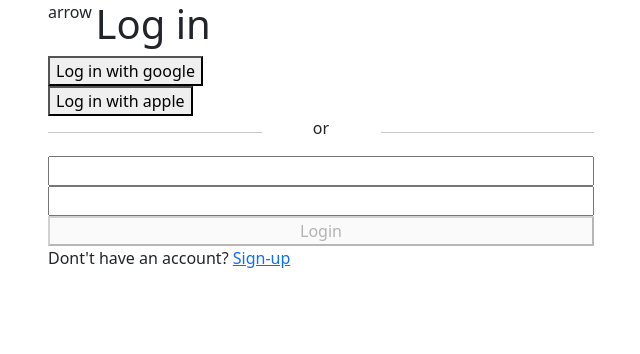
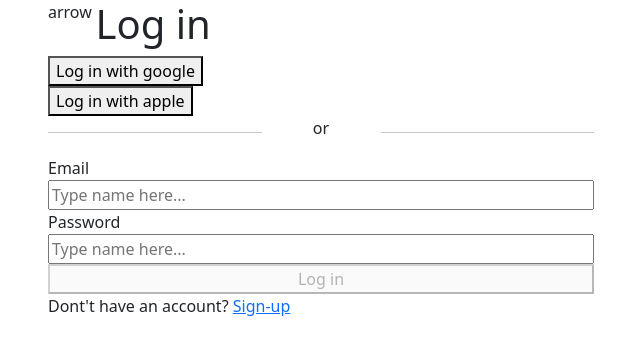
Before and after one commit to iv-shramko-nure/Doggy, an Angular app in the folder frontend/DoggyWeb/: page /auth/login in a window 1280 px wide. Shown: the top 354 px of the page, without its empty margins (34-674 px from the left). Built offline with nearby package versions, Linux system fonts and the light colour scheme.

Commit message:
changed login to email

```diff
--- a/frontend/DoggyWeb/src/app/auth/components/login/login.component.html
+++ b/frontend/DoggyWeb/src/app/auth/components/login/login.component.html
@@ -37,9 +37,11 @@
       <div [formGroup]="loginForm" (ngSubmit)="onSubmit()" class="row">
         <div class="col">
           <form class="login-form">
-            <input formControlName="login" type="text">
-            <input formControlName="password" type="password">
-            <button [disabled]="!loginForm.valid" type="submit">Login</button>
+            <label for="email">Email</label>
+            <input name="email" formControlName="email" type="text" placeholder="Type name here...">
+            <label for="password">Password</label>
+            <input name="password" formControlName="password" type="password" placeholder="Type name here...">
+            <button [disabled]="!loginForm.valid" type="submit">Log in</button>
           </form>
         </div>
       </div>
--- a/frontend/DoggyWeb/src/app/auth/components/login/login.component.ts
+++ b/frontend/DoggyWeb/src/app/auth/components/login/login.component.ts
@@ -22,16 +22,16 @@
 
   public onSubmit() {
     this.authApiService.login(
-      this.loginForm.controls['login'].value,
+      this.loginForm.controls['email'].value,
       this.loginForm.controls['password'].value
     ).subscribe();
   }
 
   private initForm() {
     this.loginForm = this.fb.group({
-      login: [
+      email: [
         null,
-        [Validators.required]
+        [Validators.required, Validators.pattern('^[0-9A-Za-z-\.]+@([0-9A-Za-z-]+\.)+[0-9A-Za-z-]+$')]
       ],
       password: [
         null,
```
